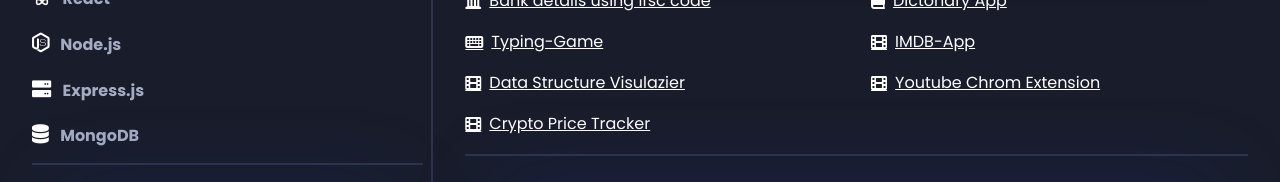
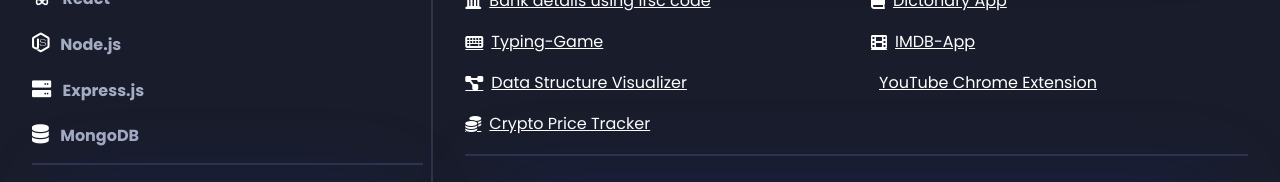
Before and after one commit to manisprasad/portfolio, a plain HTML site: page index.html in a window 1280 px wide. Shown: the part 564-746 px from the top of the page. Drawn offline with Linux system fonts and the light colour scheme.

Commit message:
Update index.html

```diff
--- a/index.html
+++ b/index.html
@@ -80,9 +80,10 @@
                         <a href="https://manisprasad.github.io/dictionary-search/"><i class="fas fa-book"></i> Dictonary App</a>
                         <a href="https://manisprasad.github.io/typing-game/"><i class="fas fa-keyboard"></i> Typing-Game</a>
                         <a href="https://manisprasad.github.io/tv-show-search/"><i class="fas fa-film"></i>IMDB-App</a>
-                        <a href="https://ds-visualizer-seven.vercel.app/"><i class="fas fa-film"></i>Data Structure Visulazier</a>
-                        <a href="https://github.com/manisprasad/yt-chrome-extension"><i class="fas fa-film"></i>Youtube Chrom Extension</a>
-                        <a href="https://crypto-verse-cyan.vercel.app/"><i class="fas fa-film"></i>Crypto Price Tracker</a>
+                        <a href="https://ds-visualizer-seven.vercel.app/"><i class="fas fa-project-diagram"></i> Data Structure Visualizer</a>
+                        <a href="https://github.com/manisprasad/yt-chrome-extension"><i class="fas fa-browser"></i> YouTube Chrome Extension</a>
+                        <a href="https://crypto-verse-cyan.vercel.app/"><i class="fas fa-coins"></i> Crypto Price Tracker</a>
+
                        </div>
 
                 </div>
```
